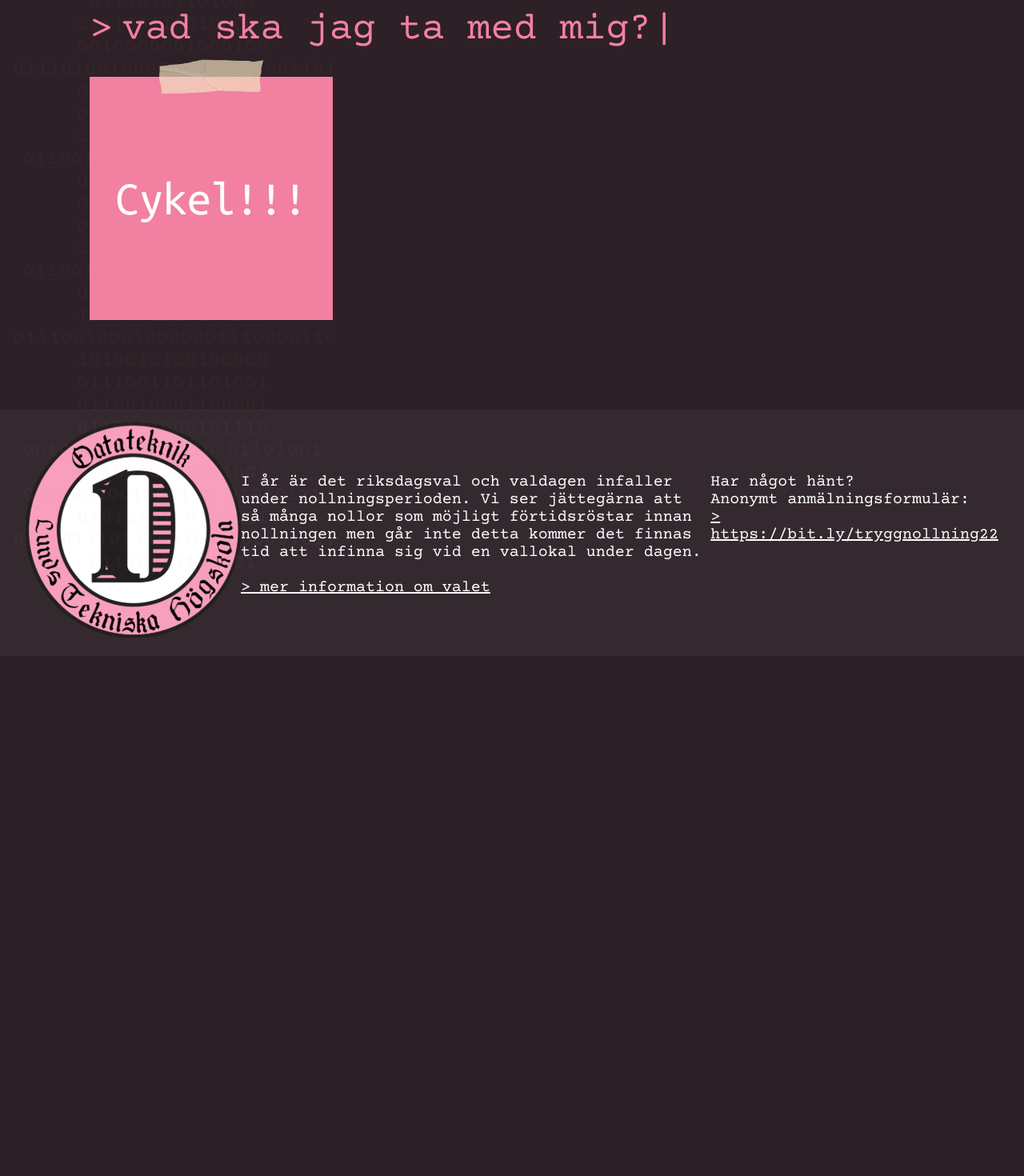
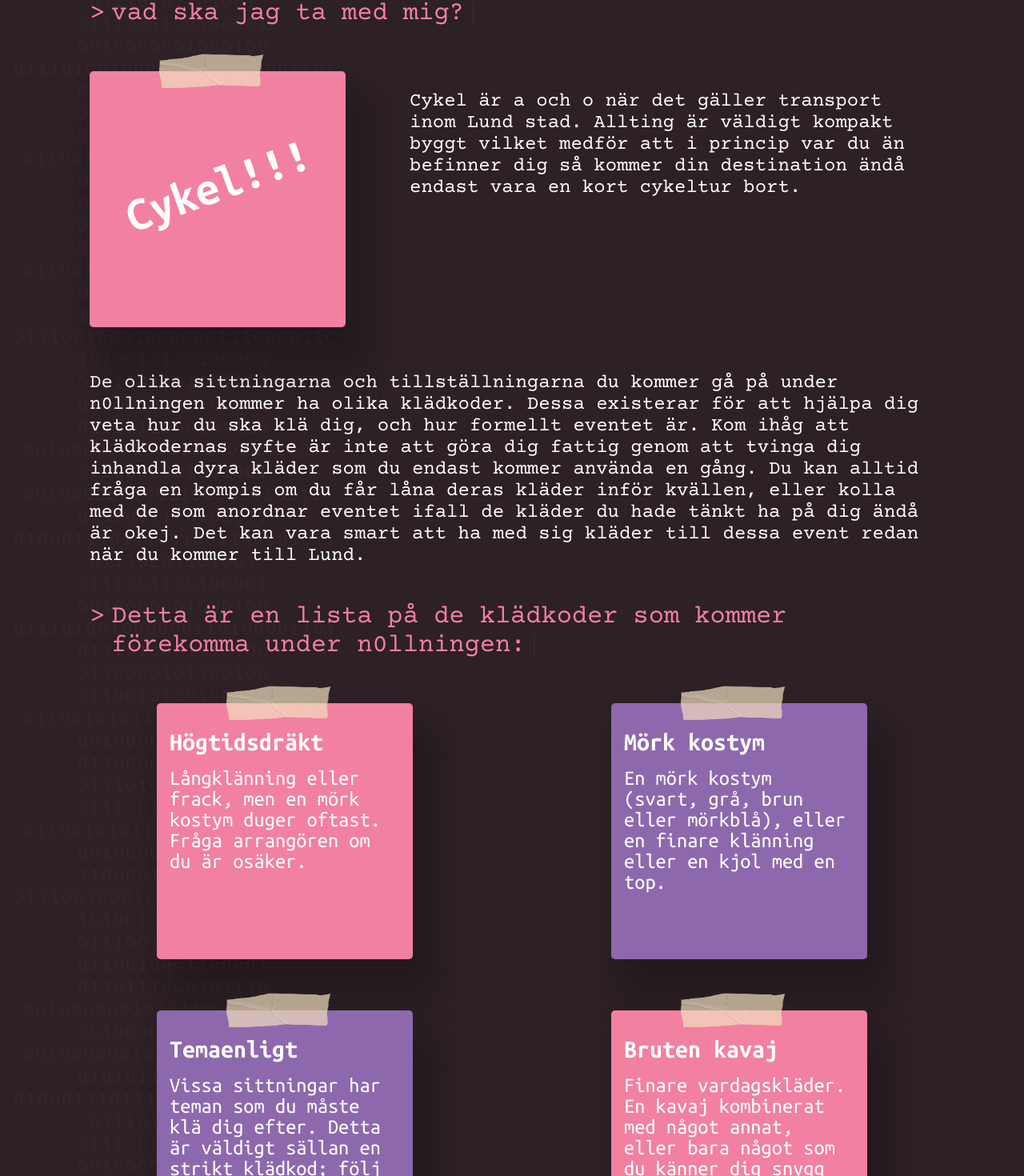
Before and after one commit to Dsek-LTH/dsek-nolla, a Next.js app: page /packning in a window 1280 px wide. Shown: the part 134-1604 px from the top of the page at 80% size. Before the commit the page ends 954 px from the top, so only its background shows below. Built offline with nearby package versions, Linux system fonts and the light colour scheme.

Commit message:
Finish /packning

```diff
--- a/components/ConsoleEffect.tsx
+++ b/components/ConsoleEffect.tsx
@@ -1,13 +1,17 @@
-import Typewriter from 'typewriter-effect';
+import Typewriter, { Options } from 'typewriter-effect';
+
+const DEFAULT_OPTIONS: Options = { delay: 40 };
 
 export default function ConsoleEffect({
   Tag,
   string,
   noCursor,
+  options,
 }: {
   Tag: keyof JSX.IntrinsicElements;
   string: string;
   noCursor?: boolean;
+  options?: Partial<Options> | undefined;
 }) {
   return (
     <Tag style={{ display: 'flex' }}>
@@ -16,6 +20,7 @@ export default function ConsoleEffect({
         onInit={(typewriter) => {
           typewriter.typeString(string).start();
         }}
+        options={options || DEFAULT_OPTIONS}
       />
     </Tag>
   );
--- a/components/Footer.tsx
+++ b/components/Footer.tsx
@@ -21,6 +21,8 @@ const Container = styled.div`
 const ElectionInfo = styled.p`
   ${DESKTOP_MQ} {
     margin-top: 4rem;
+    margin-left: 1rem;
+    margin-right: 1rem;
   }
   max-width: 39.5rem;
 `;
--- a/components/PostItNote.tsx
+++ b/components/PostItNote.tsx
@@ -4,6 +4,8 @@ import { COLOR } from '../src/constants';
 const Container = styled.div`
   position: relative;
   font-family: 'Ubuntu Mono';
+  margin-left: auto;
+  margin-right: auto;
 `;
 
 const Tape = styled.img`
@@ -15,11 +17,15 @@ const Tape = styled.img`
 `;
 
 const Paper = styled.div`
-  min-width: 19rem;
-  max-width: 19rem;
-  min-height: 19rem;
-  max-width: 19rem;
+  min-width: 20rem;
+  max-width: 20rem;
+  min-height: 20rem;
+  max-height: 20rem;
   display: flex;
+  flex-direction: column;
+  border-radius: 5px;
+  padding: 1rem;
+  box-shadow: 20px 40px 40px 10px rgba(13, 13, 13, 0.3);
 `;
 
 export default function PostItNote({
--- a/pages/packning.tsx
+++ b/pages/packning.tsx
@@ -10,9 +10,16 @@ const Main = styled.main`
   ul {
     padding-left: 1rem;
   }
+`;
+
+const BikeDiv = styled.div`
+  margin: 1rem 0;
+  flex-direction: column;
   ${DESKTOP_MQ} {
-    font-size: 24px;
+    margin: 2rem 0;
+    flex-direction: row;
   }
+  display: flex;
 `;
 
 const BikePostIt = styled.div`
@@ -21,16 +28,123 @@ const BikePostIt = styled.div`
   justify-content: center;
   text-align: center;
   width: 100%;
+  height: 100%;
   font-size: 60px;
+  transform: rotate(-20deg);
+  font-weight: 700;
+  margin-top: 6rem;
+`;
+
+const Divider = styled.div`
+  margin-top: 3rem;
+  ${DESKTOP_MQ} {
+    margin-right: 5rem;
+  }
+`;
+
+const Paragraph = styled.p`
+  ${DESKTOP_MQ} {
+    font-size: 1.5rem;
+  }
+`;
+
+const DressCodeWrapper = styled.div``;
+
+const PostItsContainer = styled.div`
+  display: flex;
+  flex-direction: column;
+`;
+
+const PostItRow = styled.div`
+  display: flex;
+  flex-direction: column;
+  ${DESKTOP_MQ} {
+    flex-direction: row;
+    justify-content: space-around;
+  }
+  margin: 2rem 0;
+`;
+
+const DressCodeTitle = styled.p`
+  font-weight: 700;
+  font-size: 2rem;
+  margin: 1rem 0;
+`;
+
+const DressCodeBody = styled.p`
+  margin: 0;
+  font-size: 1.65rem;
 `;
 
 const Home: NextPage = () => {
   return (
     <Main>
       <ConsoleEffect Tag="h1" string="vad ska jag ta med mig?" />
-      <PostItNote>
-        <BikePostIt>Cykel!!!</BikePostIt>
-      </PostItNote>
+      <BikeDiv>
+        <PostItNote>
+          <BikePostIt>Cykel!!!</BikePostIt>
+        </PostItNote>
+        <Divider />
+        <Paragraph>
+          Cykel är a och o när det gäller transport inom Lund stad. Allting är
+          väldigt kompakt byggt vilket medför att i princip var du än befinner
+          dig så kommer din destination ändå endast vara en kort cykeltur bort.
+        </Paragraph>
+      </BikeDiv>
+      <Paragraph>
+        De olika sittningarna och tillställningarna du kommer gå på under
+        n0llningen kommer ha olika klädkoder. Dessa existerar för att hjälpa dig
+        veta hur du ska klä dig, och hur formellt eventet är. Kom ihåg att
+        klädkodernas syfte är inte att göra dig fattig genom att tvinga dig
+        inhandla dyra kläder som du endast kommer använda en gång. Du kan alltid
+        fråga en kompis om du får låna deras kläder inför kvällen, eller kolla
+        med de som anordnar eventet ifall de kläder du hade tänkt ha på dig ändå
+        är okej. Det kan vara smart att ha med sig kläder till dessa event redan
+        när du kommer till Lund.
+      </Paragraph>
+      <DressCodeWrapper>
+        <ConsoleEffect
+          options={{ delay: 0.3 }}
+          Tag="h1"
+          string="Detta är en lista på de klädkoder som kommer förekomma under n0llningen:"
+        />
+        <PostItsContainer>
+          <PostItRow>
+            <PostItNote>
+              <DressCodeTitle>Högtidsdräkt</DressCodeTitle>
+              <DressCodeBody>
+                Långklänning eller frack, men en mörk kostym duger oftast. Fråga
+                arrangören om du är osäker.
+              </DressCodeBody>
+            </PostItNote>
+            <Divider />
+            <PostItNote purple>
+              <DressCodeTitle>Mörk kostym</DressCodeTitle>
+              <DressCodeBody>
+                En mörk kostym (svart, grå, brun eller mörkblå), eller en finare
+                klänning eller en kjol med en top.
+              </DressCodeBody>
+            </PostItNote>
+          </PostItRow>
+          <PostItRow>
+            <PostItNote purple>
+              <DressCodeTitle>Temaenligt</DressCodeTitle>
+              <DressCodeBody>
+                Vissa sittningar har teman som du måste klä dig efter. Detta är
+                väldigt sällan en strikt klädkod; följ temat så gott du kan!
+              </DressCodeBody>
+            </PostItNote>
+            <Divider />
+            <PostItNote>
+              <DressCodeTitle>Bruten kavaj</DressCodeTitle>
+              <DressCodeBody>
+                Finare vardagskläder. En kavaj kombinerat med något annat, eller
+                bara något som du känner dig snygg i.
+              </DressCodeBody>
+            </PostItNote>
+          </PostItRow>
+        </PostItsContainer>
+      </DressCodeWrapper>
     </Main>
   );
 };
--- a/pages/sektionen.tsx
+++ b/pages/sektionen.tsx
@@ -7,7 +7,6 @@ import { DESKTOP_MQ } from '../src/constants';
 
 const Main = styled.main`
   display: flex;
-  align-items: center;
   flex-direction: column;
 `;
 
@@ -80,7 +79,7 @@ const Home: NextPage = () => {
         mer på kårens hemsida.
       </Paragraph>
       <Image
-        height={250}
+        height={300}
         width={1047}
         src="/images/teknologkaren.png"
         alt="Teknologkårens logotyp"
```
Also changed, not shown: pages/checklista.tsx (+18 -9 lines), pages/studenthalsa.tsx (+8 -0 lines).
